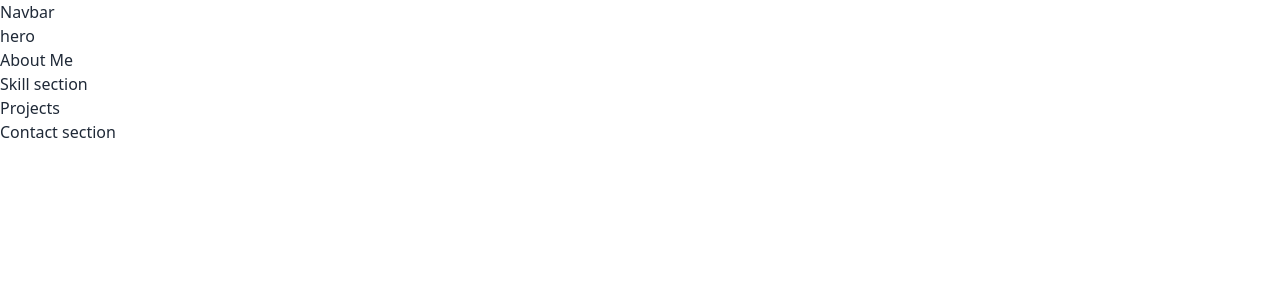
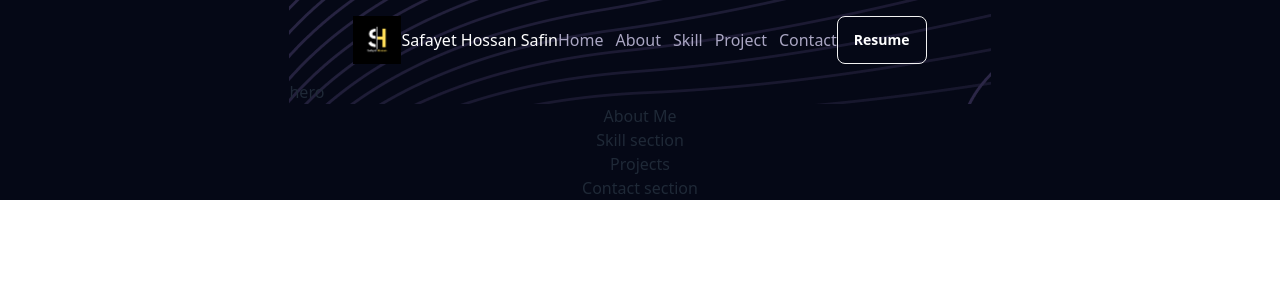
Before and after one commit to safin33221/Safayet-Hossan-Safin_portfolio, a React (Vite) app: page / in a window 1280 px wide. Shown: the top 300 px of the page. Built offline with nearby package versions, Linux system fonts and the light colour scheme.

Commit message:
Navbar completed

```diff
--- a/src/App.jsx
+++ b/src/App.jsx
@@ -4,6 +4,7 @@ import Hero from "./Components/Hero"
 import Navbar from "./Components/Navbar"
 import Projects from "./Components/Projects"
 import Skills from "./Components/Skills"
+
 
 
 function App() {
--- a/src/Components/Navbar.jsx
+++ b/src/Components/Navbar.jsx
@@ -1,23 +1,54 @@
-
+import { useState } from 'react';
+import logo from '../assets/logo.png'
 
 const Navbar = () => {
     const navLinks = [
+        {
+            id: "home",
+            title: "Home",
+        },
         {
             id: "about",
             title: "About",
         },
         {
-            id: "work",
-            title: "Work",
+            id: "skill",
+            title: "Skill",
+        },
+        {
+            id: "project",
+            title: "Project",
         },
         {
             id: "contact",
             title: "Contact",
         },
     ];
+    const [active, setActive] = useState('')
+
+
     return (
-        <div>
-            <h1>Navbar</h1>
+        <div className='px-16 mx-auto py-4'>
+            <div className='flex justify-between items-center'>
+                <div className='flex text-white items-center'>
+                    <img className='w-12 h-12' src={logo} alt="" />
+                    <h1>Safayet Hossan Safin</h1>
+                </div>
+                <div>
+                    <ul className='flex gap-3 '>
+                        {
+                            navLinks?.map((link, idx) => <li
+                                key={idx}
+                                onClick={()=>setActive(link.title)}
+                                className={`${active === link.title ? "text-white" : "text-secondary"}`}
+                            ><a href={`#${link.id}`}>{link.title}</a></li>)
+                        }
+                    </ul>
+                </div>
+                <div>
+                    <button className="btn bg-transparent text-white">Resume</button>
+                </div>
+            </div>
         </div>
     );
 };
--- a/tailwind.config.js
+++ b/tailwind.config.js
@@ -1,6 +1,9 @@
 /** @type {import('tailwindcss').Config} */
 export default {
-  content: [],
+  content: [
+    "./index.html",
+    "./src/**/*.{js,ts,jsx,tsx}",
+  ],
   theme: {
     extend: {
       colors: {
```
